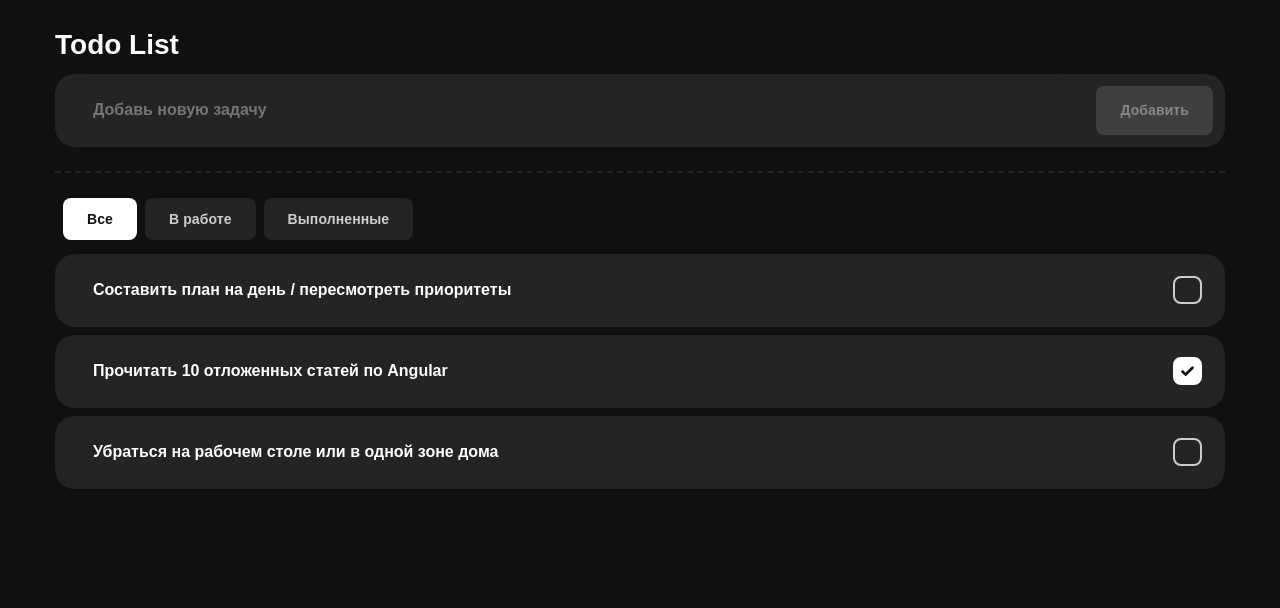
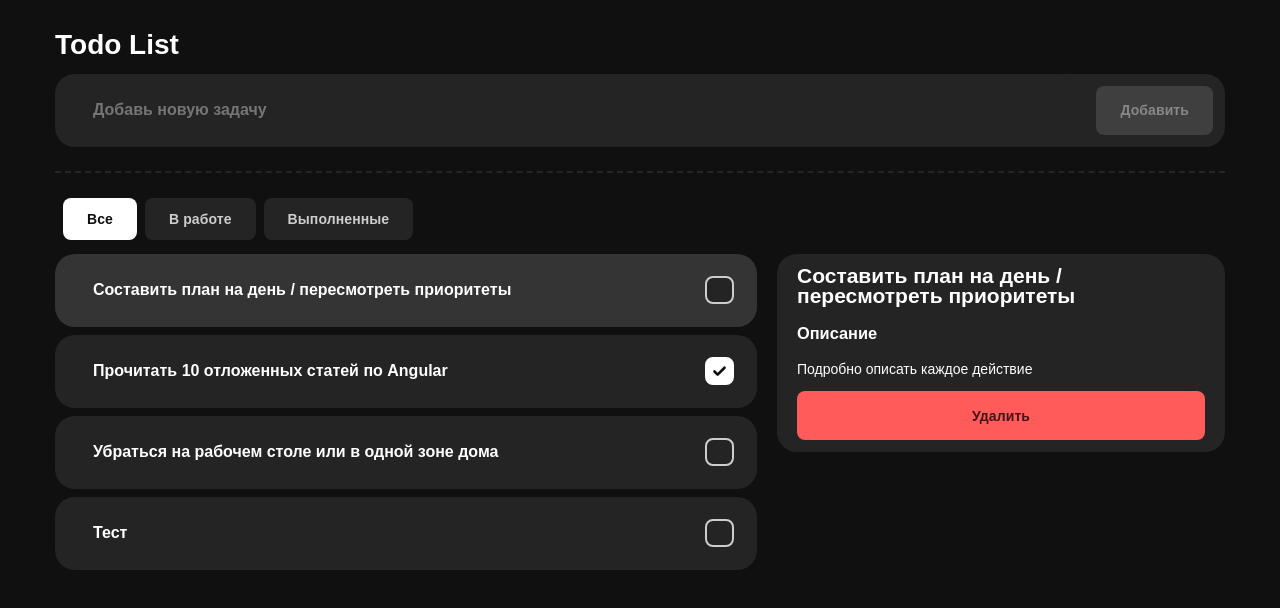
Before and after one commit to Angular-OTUS/ToDoList-GarnovAndrey, an Angular app: page /tasks/1 in a window 1280 px wide. Before the commit this address led to /tasks. Shown: the top 608 px of the page. Built offline with nearby package versions, Linux system fonts and the light colour scheme; data requests are answered from the project's data file.

Commit message:
Сделал логику перехода при нажатии на задачу

```diff
--- a/db.json
+++ b/db.json
@@ -17,6 +17,12 @@
       "title": "Убраться на рабочем столе или в одной зоне дома",
       "description": "Убрать все лишнее с рабочего стола и освободить рабочую зону для комфортного время препровождения",
       "status": "InProgress"
+    },
+    {
+      "title": "Тест",
+      "description": "Тест",
+      "status": "InProgress",
+      "id": 4
     }
   ]
 }
--- a/src/app/app.config.ts
+++ b/src/app/app.config.ts
@@ -1,5 +1,5 @@
 import { ApplicationConfig, provideBrowserGlobalErrorListeners, provideZoneChangeDetection } from '@angular/core';
-import { provideRouter } from '@angular/router';
+import { provideRouter, withComponentInputBinding, withViewTransitions } from '@angular/router';
 
 import { routes } from './app.routes';
 import { provideHttpClient } from '@angular/common/http';
@@ -8,7 +8,7 @@ export const appConfig: ApplicationConfig = {
   providers: [
     provideBrowserGlobalErrorListeners(),
     provideZoneChangeDetection({ eventCoalescing: true }),
-    provideRouter(routes),
+    provideRouter(routes, withViewTransitions(), withComponentInputBinding()),
     provideHttpClient()
   ]
 };
--- a/src/app/app.html
+++ b/src/app/app.html
@@ -1,3 +1,3 @@
 <div class="container">
-  <router-outlet></router-outlet>
+  <router-outlet />
 </div>
--- a/src/app/app.routes.ts
+++ b/src/app/app.routes.ts
@@ -2,19 +2,25 @@ import { Routes } from '@angular/router';
 
 export const routes: Routes = [
   {
-    path: '',
-    redirectTo: 'tasks',
-    pathMatch: 'full'
-  },
-  {
     path: 'tasks',
     loadComponent: () => import('./components/to-do-list').then(c => c.ToDoList),
     title: 'Tasks',
-    pathMatch: 'full'
+    pathMatch: 'prefix',
+    children: [
+      {
+        path: ':id',
+        loadComponent: () => import('./components/to-do-item-view').then(c => c.ToDoItemView)
+      }
+    ]
+  },
+  {
+    path: '',
+    redirectTo: 'tasks',
+    pathMatch: 'prefix'
   },
   {
     path: '**',
     redirectTo: 'tasks',
-    pathMatch: 'full'
+    pathMatch: 'prefix'
   }
 ];
--- a/src/app/components/to-do-item-view/to-do-item-view.html
+++ b/src/app/components/to-do-item-view/to-do-item-view.html
@@ -1,11 +1,11 @@
-<div (dblclick)="editTask()">
+<div class=sidebar (dblclick)="editTask()">
   @if(!editTaskFlag){
     <div class="description-content">
-      <h2>{{selectedTask()?.title}}</h2>
+      <h2>{{selectedTask?.title}}</h2>
       <h3>Описание</h3>
-      <span>{{selectedTask()?.description}}</span>
+      <span>{{selectedTask?.description}}</span>
     </div>
-    <app-button-component class="button__delete" appTooltip="Удаляет задачу" (onClick)="delTask(selectedTask()!.id)">Удалить</app-button-component>
+    <app-button-component class="button__delete" appTooltip="Удаляет задачу" (onClick)="delTask(selectedTask!.id)">Удалить</app-button-component>
   }
   @else {
     <div class="editform">
--- a/src/app/components/to-do-item-view/to-do-item-view.scss
+++ b/src/app/components/to-do-item-view/to-do-item-view.scss
@@ -1,4 +1,12 @@
 @use '@angular/material' as mat;
+
+.sidebar{
+  border: none;
+  border-radius: 20px;
+  background-color: #242424;
+  margin: 14px 0px 14px 20px;
+  padding: 12px 20px;
+}
 
 .sidebar h2 {
   margin-top: 0;
--- a/src/app/components/to-do-item-view/to-do-item-view.ts
+++ b/src/app/components/to-do-item-view/to-do-item-view.ts
@@ -1,7 +1,8 @@
 import { CommonModule } from '@angular/common';
-import { Component, DestroyRef, inject, input, Input, output } from '@angular/core';
+import { Component, DestroyRef, inject, input, Input, OnInit, output } from '@angular/core';
 import { takeUntilDestroyed } from '@angular/core/rxjs-interop';
 import { FormsModule } from '@angular/forms';
+import { ActivatedRoute, Router } from '@angular/router';
 import { ITask } from '@app/models/task.model';
 import { TasksService } from '@app/services/tasks';
 import { ToastService } from '@app/services/toast';
@@ -13,22 +14,43 @@ import { ButtonComponent } from '@app/shared';
   templateUrl: './to-do-item-view.html',
   styleUrl: './to-do-item-view.scss'
 })
-export class ToDoItemView {
+export class ToDoItemView implements OnInit {
 
   private readonly tasksService = inject(TasksService);
   private readonly toastService = inject(ToastService);
   private destroyRef = inject(DestroyRef)
+  readonly #route = inject(ActivatedRoute);
+  readonly #router = inject(Router);
 
-  public selectedTask = input<ITask | null>();
-  public selectedTaskUpdate = output<ITask | null>();
+  public selectedTask?: ITask | null;
   public editTaskFlag: boolean = false;
   public changingTask?: ITask;
   public changingTitle?: string;
   public changingDescription?: string;
 
+  ngOnInit(){
+    this.#route.params.pipe(
+      takeUntilDestroyed(this.destroyRef)
+    ).subscribe(params => {
+      const taskId = params['id'];
+      this.getSelectedTask(taskId);
+    });
+  }
+
+  public getSelectedTask(idTask: number){
+    this.tasksService.getTask(idTask).pipe(takeUntilDestroyed(this.destroyRef)).subscribe({
+      next: (data) => {
+        this.selectedTask = data;
+      },
+      error: (error) => {
+      this.toastService.error(`Ошибка ответа API: ${error.message}`);
+      }
+    })
+  }
+
   public editTask(){
     if(this.selectedTask){
-      this.changingTask = {...this.selectedTask()} as ITask;
+      this.changingTask = {...this.selectedTask} as ITask;
       this.changingTitle = this.changingTask?.title;
       this.changingDescription = this.changingTask?.description;
       this.editTaskFlag = !this.editTaskFlag
@@ -42,7 +64,7 @@ export class ToDoItemView {
       this.tasksService.changeTask(this.changingTask).pipe(takeUntilDestroyed(this.destroyRef)).subscribe({
         next: () =>{
           this.editTaskFlag = !this.editTaskFlag;
-          this.selectedTaskUpdate.emit(this.changingTask as ITask);
+          this.selectedTask = this.changingTask;
           this.toastService.success('Задача обновлена!')
         },
         error: (error) => {
@@ -55,8 +77,9 @@ export class ToDoItemView {
   public delTask(idTask: number): void{
     this.tasksService.delTask(idTask).pipe(takeUntilDestroyed(this.destroyRef)).subscribe({
       next: () => {
-        this.selectedTaskUpdate.emit(null);
+        this.selectedTask = null;
         this.toastService.success('Задача удалена!');
+        this.#router.navigate(['']);
       }, error: (error) => {
       this.toastService.error(`Ошибка ответа API: ${error.message}`);
       }
--- a/src/app/components/to-do-list-item/to-do-list-item.html
+++ b/src/app/components/to-do-list-item/to-do-list-item.html
@@ -11,8 +11,8 @@
       @for(task of tasks(); track task.id ){
         @if(task.status === filter || filter === null){
           <li >
-            <div class="list-tasks__task" [ngClass]="{'task-selected': selectedTask?.id === task.id}">
-              <span appTooltip="{{task.description}}" (click)="selectTask(task)">{{task.title}}</span>
+            <div class="list-tasks__task" [routerLink]="[task.id]" routerLinkActive="task-selected">
+              <span appTooltip="{{task.description}}">{{task.title}}</span>
               <input class="checkbox" type="checkbox" [checked]="task.status === 'Completed'" (change)="changeStatusTask(task)">
             </div>
           </li>
@@ -20,9 +20,5 @@
       }
     </ul>
   </div>
-  @if(selectedTask){
-    <div class="sidebar">
-      <app-to-do-item-view [selectedTask]="selectedTask" (selectedTaskUpdate)="selectedTaskUpdate($event)"></app-to-do-item-view>
-    </div>
-  }
+    <router-outlet />
 </div>
--- a/src/app/components/to-do-list-item/to-do-list-item.scss
+++ b/src/app/components/to-do-list-item/to-do-list-item.scss
@@ -17,16 +17,9 @@ li{
 }
 .list-tasks{
   flex: 1;
+  min-width: 60%;
 }
-.sidebar{
-  border: none;
-  border-radius: 20px;
-  background-color: #242424;
-  margin: 14px 0px 14px 20px;
-  padding: 12px 20px;
-  width: 40%;
-  height: 100%;
-}
+
 .list-tasks__task {
   display: flex;
   align-items: center;
@@ -46,6 +39,10 @@ li{
   word-wrap: break-word;
   font-size: 16px;
   font-weight: 600;
+}
+
+.ditailsTask{
+  flex: 1;
 }
 
 .checkbox{
--- a/src/app/components/to-do-list-item/to-do-list-item.ts
+++ b/src/app/components/to-do-list-item/to-do-list-item.ts
@@ -1,4 +1,4 @@
-import { Component, DestroyRef, inject, input, Input } from '@angular/core';
+import { Component, DestroyRef, inject, input } from '@angular/core';
 import { CommonModule } from '@angular/common';
 import { FormsModule } from '@angular/forms';
 import { ITask, StatusTask } from '../../models/task.model';
@@ -9,11 +9,11 @@ import { TasksService } from '../../services/tasks';
 import { Toast } from "../toast/toast";
 import { ToastService } from '../../services/toast';
 import { takeUntilDestroyed } from '@angular/core/rxjs-interop';
-import { ToDoItemView } from '../to-do-item-view';
+import { RouterOutlet, RouterLinkWithHref, ActivatedRoute, RouterLinkActive, Router } from '@angular/router';
 
 @Component({
   selector: 'app-to-do-list-item',
-  imports: [CommonModule, FormsModule, MatButtonModule, ButtonComponent, TooltipDirective, Toast, ToDoItemView],
+  imports: [CommonModule, FormsModule, MatButtonModule, ButtonComponent, TooltipDirective, Toast, RouterOutlet, RouterLinkWithHref, RouterLinkActive],
   templateUrl: './to-do-list-item.html',
   styleUrl: './to-do-list-item.scss'
 })
@@ -24,19 +24,8 @@ export class ToDoListItem {
   private readonly toastService = inject(ToastService);
   private readonly tasksService = inject(TasksService);
 
-  public selectedTask?: ITask | null;
-  public editTaskFlag: boolean = false;
   public filter: StatusTask | null = null;
   private destroyRef = inject(DestroyRef)
-
-  public selectTask(task: ITask): void{
-    this.selectedTask != task? this.selectedTask = task : this.selectedTask = null;
-    this.editTaskFlag = false;
-  }
-
-  public selectedTaskUpdate(updateSelectedTask: ITask | null){
-    this.selectedTask = updateSelectedTask;
-  }
 
   public changeStatusTask(task: ITask){
     let status = task.status === 'Completed';
--- a/src/app/components/todo-create-item/todo-create-item.ts
+++ b/src/app/components/todo-create-item/todo-create-item.ts
@@ -25,7 +25,7 @@ export class TodoCreateItem {
   public newTask?: ITaskNew;
 
   public addTask(): void{
-    this.newTask = {title: String(this.newTaskText), description: String(this.newTaskTextDescription), status: 'InProgress'};
+    this.newTask = {title: String(this.newTaskText), description: this.newTaskTextDescription, status: 'InProgress'};
     this.tasksService.addTask(this.newTask).pipe(takeUntilDestroyed(this.destroyRef)).subscribe({
       next: () => {
         this.newTaskText = undefined;
--- a/src/app/services/tasks.ts
+++ b/src/app/services/tasks.ts
@@ -17,6 +17,10 @@ export class TasksService {
 
   public getTasks(){
     this.http.get<ITask[]>(`${this.apiUrl}/tasks`).subscribe(tasks => this.tasksSubject.next(tasks))
+  }
+
+  public getTask(idTask: number){
+    return this.http.get<ITask>(`${this.apiUrl}/tasks/${idTask}`);
   }
 
   public addTask(newTask: Omit<ITask, 'id'>){
```
Also changed, not shown: src/assets/close.svg (added).
